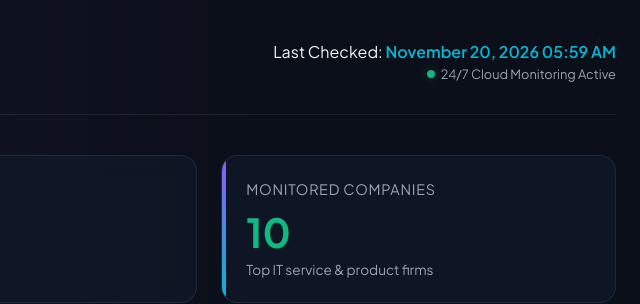
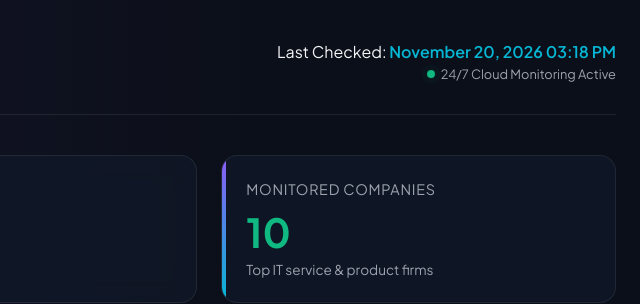
Before and after one commit to theharshaltech/job-watcher, a plain HTML site: page index.html in a window 1280 px wide. Shown: the top 304 px of the page, 640-1280 px from the left. Drawn offline with Linux system fonts and the light colour scheme.

Commit message:
Auto-update: Database, Dashboard, and Logs [skip ci]

```diff
--- a/index.html
+++ b/index.html
@@ -453,7 +453,7 @@
                 <p class="brand-subtitle">Automated notifications for MCA & Fresher eligibility</p>
             </div>
             <div class="last-updated">
-                <div>Last Checked: <span class="time">November 20, 2026 05:59 AM</span></div>
+                <div>Last Checked: <span class="time">November 20, 2026 03:18 PM</span></div>
                 <div class="status"><span class="pulse-dot"></span> 24/7 Cloud Monitoring Active</div>
             </div>
         </header>
```
Also changed, not shown: 1 other file.
